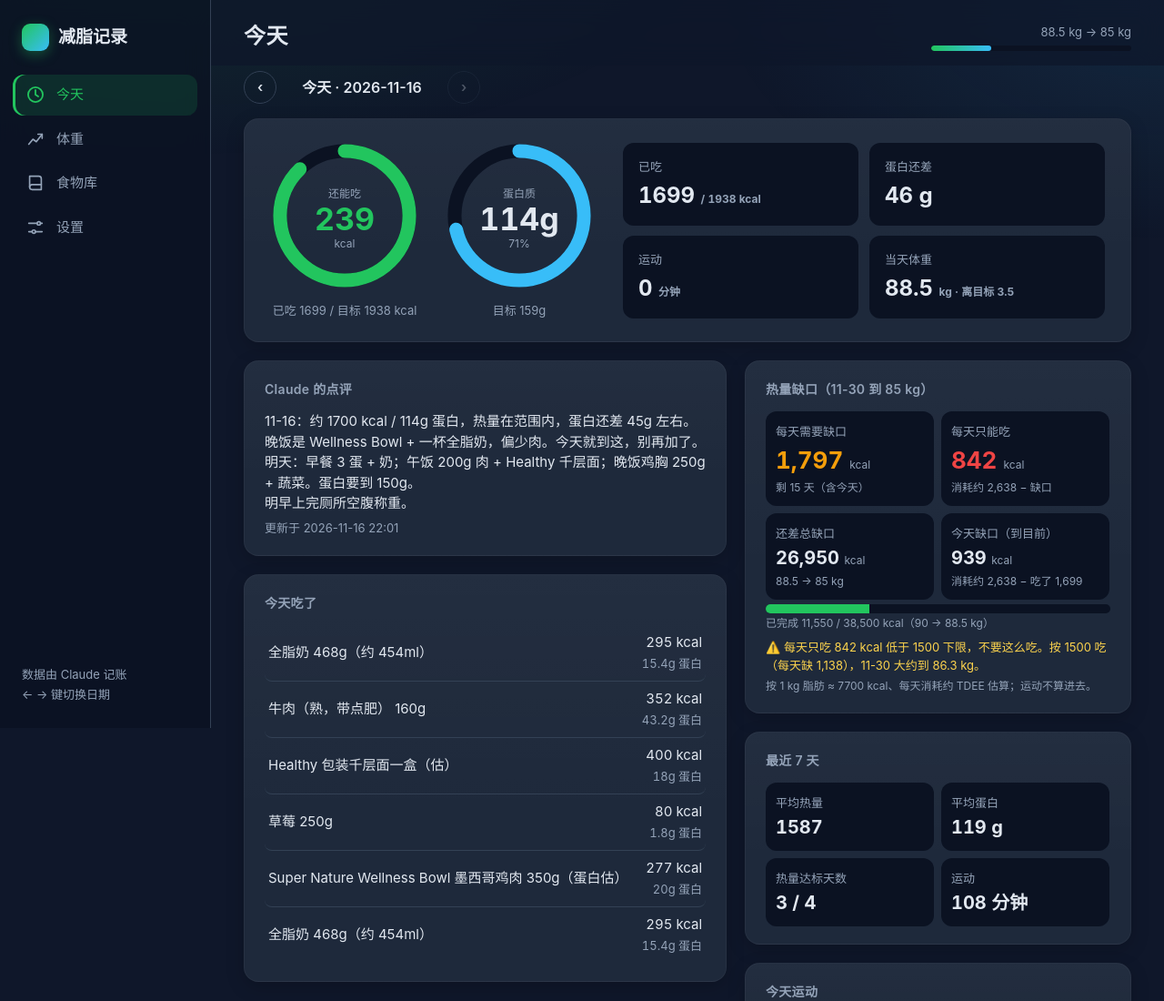
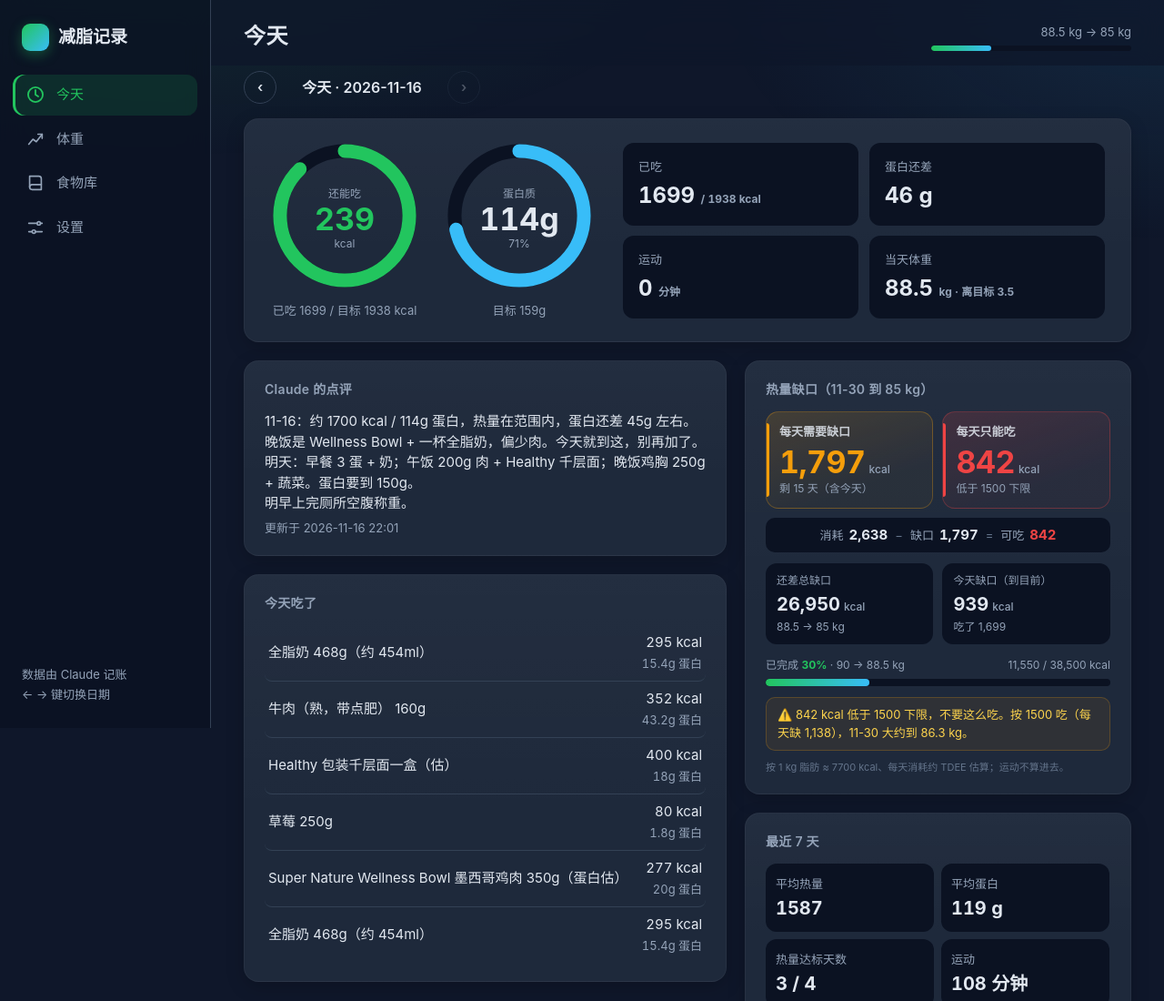
Before and after one commit to HeadmasterEggy/cut-tracker, a website built with Vite: page index.html in a window 1280 px wide. Shown: the top 1100 px of the page at 91% size. Built offline with nearby package versions, Linux system fonts and the light colour scheme.

Commit message:
热量缺口卡片美化：彩色重点数字、算式条、渐变进度条、提醒框
Co-Authored-By: Claude Opus 5.5 <noreply@anthropic.com>
Claude-Session: https://claude.ai/code/session_015j29Ue6TGGn8WReApRicuW

```diff
--- a/index.html
+++ b/index.html
@@ -86,11 +86,10 @@
       <div class="col col-side">
     <div class="card o4" id="deficitCard">
       <h2 id="deficitTitle">热量缺口</h2>
-      <div class="grid2" id="deficitBox"></div>
-      <div class="bar"><div id="deficitBar"></div></div>
-      <div class="muted" id="deficitDone" style="font-size:12px"></div>
-      <div class="muted" id="deficitNote"></div>
-      <div class="muted" style="margin-top:4px;font-size:12px">按 1 kg 脂肪 ≈ 7700 kcal、每天消耗约 TDEE 估算；运动不算进去。</div>
+      <div id="deficitBox"></div>
+      <div class="dz-prog"><div class="dz-prog-h" id="deficitDone"></div><div class="bar"><div id="deficitBar"></div></div></div>
+      <div id="deficitNote"></div>
+      <div class="dz-foot">按 1 kg 脂肪 ≈ 7700 kcal、每天消耗约 TDEE 估算；运动不算进去。</div>
     </div>
     <div class="card o4 agent-only">
       <h2>最近 7 天</h2>
--- a/src/style.css
+++ b/src/style.css
@@ -91,12 +91,44 @@ label { display: block; font-size: 13px; color: var(--muted); margin: 8px 0 4px;
 
 .bar { height: 10px; background: #0b1222; border-radius: 6px; overflow: hidden; margin: 6px 0 2px; }
 .bar > div { height: 100%; background: var(--accent); transition: width .6s var(--ease); }
-#deficitBox .stat small { font-size: 12px; }
-#deficitBox .stat b small { color: var(--muted); font-weight: 400; }
-#deficitBox .stat > small { display: block; margin-top: 2px; }
-#deficitNote:not(:empty) { margin-top: 8px; color: #fcd34d; }
-#deficitBox .stat.key b { font-size: 26px; }
-#deficitBox { margin-bottom: 4px; }
+/* 热量缺口卡片 */
+.dz-key { display: grid; grid-template-columns: 1fr 1fr; gap: 10px; }
+.dz-tile {
+  --c: var(--accent); --c-rgb: 34,197,94;
+  position: relative; overflow: hidden; border-radius: 14px; padding: 12px 14px;
+  background: linear-gradient(160deg, rgba(var(--c-rgb),.16), rgba(var(--c-rgb),.04) 70%);
+  border: 1px solid rgba(var(--c-rgb),.28);
+}
+.dz-tile.warn { --c: var(--warn); --c-rgb: 245,158,11; }
+.dz-tile.bad { --c: var(--bad); --c-rgb: 239,68,68; }
+.dz-tile::before { content: ''; position: absolute; left: 0; top: 12px; bottom: 12px; width: 3px; border-radius: 0 3px 3px 0; background: var(--c); }
+.dz-tile span { display: block; font-size: 13px; color: var(--text); opacity: .85; font-weight: 600; }
+.dz-tile b { display: block; margin: 4px 0 2px; font-size: 30px; line-height: 1.1; color: var(--c); font-variant-numeric: tabular-nums; letter-spacing: -.5px; }
+.dz-tile b small, .dz-mini b small { font-size: 12px; font-weight: 500; color: var(--muted); margin-left: 4px; letter-spacing: 0; }
+.dz-tile em, .dz-mini em { display: block; font-style: normal; font-size: 12px; color: var(--muted); }
+.dz-eq {
+  display: flex; flex-wrap: wrap; align-items: baseline; justify-content: center; gap: 4px 6px;
+  margin: 10px 0 12px; padding: 8px 10px; border-radius: 10px; background: #0b1222;
+  font-size: 13px; color: var(--muted);
+}
+.dz-eq b { color: var(--text); font-size: 15px; font-variant-numeric: tabular-nums; }
+.dz-eq b.ok { color: var(--accent); } .dz-eq b.bad { color: var(--bad); }
+.dz-eq i { font-style: normal; color: #64748b; padding: 0 2px; }
+.dz-mini { display: grid; grid-template-columns: 1fr 1fr; gap: 10px; }
+.dz-mini > div { padding: 10px 12px; border-radius: 12px; background: #0b1222; }
+.dz-mini span { display: block; font-size: 12px; color: var(--muted); }
+.dz-mini b { display: block; font-size: 20px; margin: 2px 0 1px; font-variant-numeric: tabular-nums; }
+.dz-prog { margin-top: 14px; }
+.dz-prog-h { display: flex; justify-content: space-between; gap: 8px; flex-wrap: wrap; font-size: 12px; color: var(--muted); }
+.dz-prog-h b { color: var(--accent); }
+.dz-prog .bar { height: 8px; margin-top: 6px; }
+.dz-prog .bar > div { background: linear-gradient(90deg, var(--accent), var(--blue)); border-radius: 6px; }
+#deficitNote:not(:empty) {
+  margin-top: 12px; padding: 9px 12px; border-radius: 10px; font-size: 13px; line-height: 1.5;
+  color: #fcd34d; background: rgba(245,158,11,.08); border: 1px solid rgba(245,158,11,.22);
+}
+.dz-foot { margin-top: 10px; font-size: 11px; color: #64748b; }
+@media (min-width: 900px) { .dz-tile b { font-size: 34px; } }
 
 /* 列表 */
 .list { list-style: none; margin: 0; padding: 0; }
--- a/src/views/today.ts
+++ b/src/views/today.ts
@@ -69,21 +69,29 @@ function renderDeficit(tdee: number, eaten: number, isToday: boolean) {
   const goal = S.settings.goal, w = r1(plan().w), dayDef = tdee - eaten;
   $('deficitTitle').textContent = `热量缺口（${dp.goalDate.slice(5)} 到 ${goal} kg）`;
   if (dp.remaining <= 0) {
-    box.innerHTML = `<div class="stat"><span class="muted">还差</span><b class="ok">已到目标</b></div>`;
-    $('deficitNote').textContent = $('deficitDone').textContent = ''; $('deficitBar').style.width = '100%';
+    box.innerHTML = `<div class="dz-key"><div class="dz-tile ok"><span>还差</span><b>已到目标 🎉</b></div></div>`;
+    $('deficitNote').textContent = $('deficitDone').innerHTML = ''; $('deficitBar').style.width = '100%';
     return;
   }
-  const over = dp.daysLeft <= 0, floor = plan().floor, eat = tdee - dp.perDay;
-  box.innerHTML = `
-    <div class="stat key"><span class="muted">每天需要缺口</span><b class="${dp.perDay > dp.maxPerDay ? 'warn' : ''}">${over ? '已到期' : `${k(dp.perDay)} <small>kcal</small>`}</b><small class="muted">${over ? dp.goalDate : `剩 ${dp.daysLeft} 天（含今天）`}</small></div>
-    <div class="stat key"><span class="muted">每天只能吃</span><b class="${eat < floor ? 'bad' : 'ok'}">${over ? '—' : `${k(eat)} <small>kcal</small>`}</b><small class="muted">消耗约 ${k(tdee)} − 缺口</small></div>
-    <div class="stat"><span class="muted">还差总缺口</span><b>${k(dp.remaining)} <small>kcal</small></b><small class="muted">${w} → ${goal} kg</small></div>
-    <div class="stat"><span class="muted">${isToday ? '今天缺口（到目前）' : '当天缺口'}</span><b class="${dayDef < 0 ? 'bad' : ''}">${dayDef < 0 ? '超出 ' + k(-dayDef) : k(dayDef)} <small>kcal</small></b><small class="muted">消耗约 ${k(tdee)} − 吃了 ${k(eaten)}</small></div>`;
-  $('deficitDone').textContent = `已完成 ${k(dp.done)} / ${k(dp.total)} kcal（${S.settings.start} → ${w} kg）`;
-  $('deficitBar').style.width = (dp.total ? dp.done / dp.total * 100 : 0) + '%';
+  const over = dp.daysLeft <= 0, floor = plan().floor, eat = tdee - dp.perDay, low = eat < floor;
+  const tone = (v: boolean) => v ? 'bad' : 'ok';
+  box.innerHTML = over
+    ? `<div class="dz-key"><div class="dz-tile warn"><span>目标日期 ${dp.goalDate}</span><b>已到期</b></div></div>`
+    : `<div class="dz-key">
+      <div class="dz-tile ${dp.perDay > dp.maxPerDay ? 'warn' : 'ok'}"><span>每天需要缺口</span><b>${k(dp.perDay)}<small>kcal</small></b><em>剩 ${dp.daysLeft} 天（含今天）</em></div>
+      <div class="dz-tile ${tone(low)}"><span>每天只能吃</span><b>${k(eat)}<small>kcal</small></b><em>${low ? `低于 ${floor} 下限` : '按这个吃能按时到'}</em></div>
+    </div>
+    <div class="dz-eq">消耗 <b>${k(tdee)}</b><i>−</i>缺口 <b>${k(dp.perDay)}</b><i>=</i>可吃 <b class="${tone(low)}">${k(eat)}</b></div>`;
+  box.innerHTML += `<div class="dz-mini">
+      <div><span>还差总缺口</span><b>${k(dp.remaining)}<small>kcal</small></b><em>${w} → ${goal} kg</em></div>
+      <div><span>${isToday ? '今天缺口（到目前）' : '当天缺口'}</span><b class="${dayDef < 0 ? 'bad' : ''}">${dayDef < 0 ? '超 ' + k(-dayDef) : k(dayDef)}<small>kcal</small></b><em>吃了 ${k(eaten)}</em></div>
+    </div>`;
+  const pct = dp.total ? dp.done / dp.total * 100 : 0;
+  $('deficitDone').innerHTML = `<span>已完成 <b>${r0(pct)}%</b> · ${S.settings.start} → ${w} kg</span><span>${k(dp.done)} / ${k(dp.total)} kcal</span>`;
+  $('deficitBar').style.width = pct + '%';
   $('deficitNote').textContent = over ? '' : dp.perDay > dp.maxPerDay
-    ? `⚠️ 每天只吃 ${k(eat)} kcal 低于 ${floor} 下限，不要这么吃。按 ${floor} 吃（每天缺 ${k(dp.maxPerDay)}），${dp.goalDate.slice(5)} 大约到 ${r1(dp.projected)} kg。`
-    : `每天吃 ${k(eat)} kcal 左右就能按时到 ${goal} kg。`;
+    ? `⚠️ ${k(eat)} kcal 低于 ${floor} 下限，不要这么吃。按 ${floor} 吃（每天缺 ${k(dp.maxPerDay)}），${dp.goalDate.slice(5)} 大约到 ${r1(dp.projected)} kg。`
+    : '';
 }
 
 const ring = (id: string) => document.getElementById(id) as unknown as SVGElement;
```
